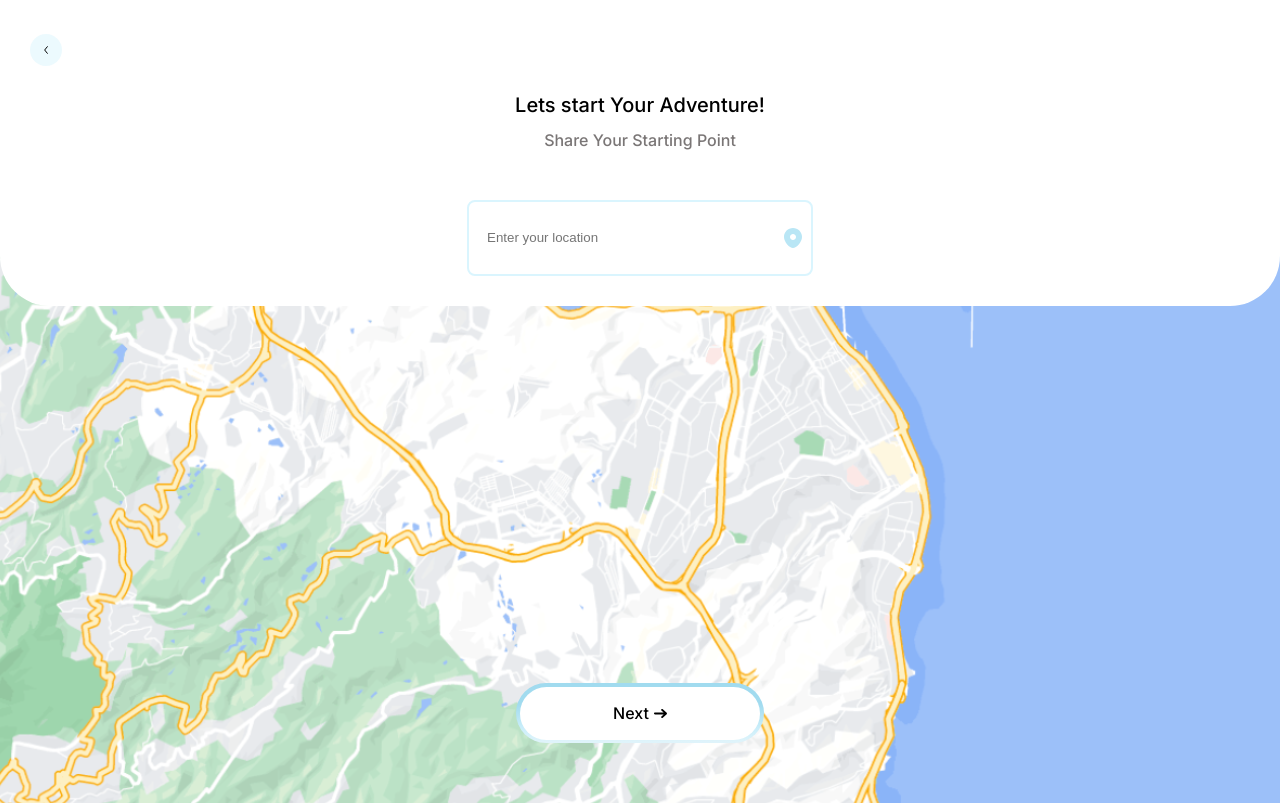
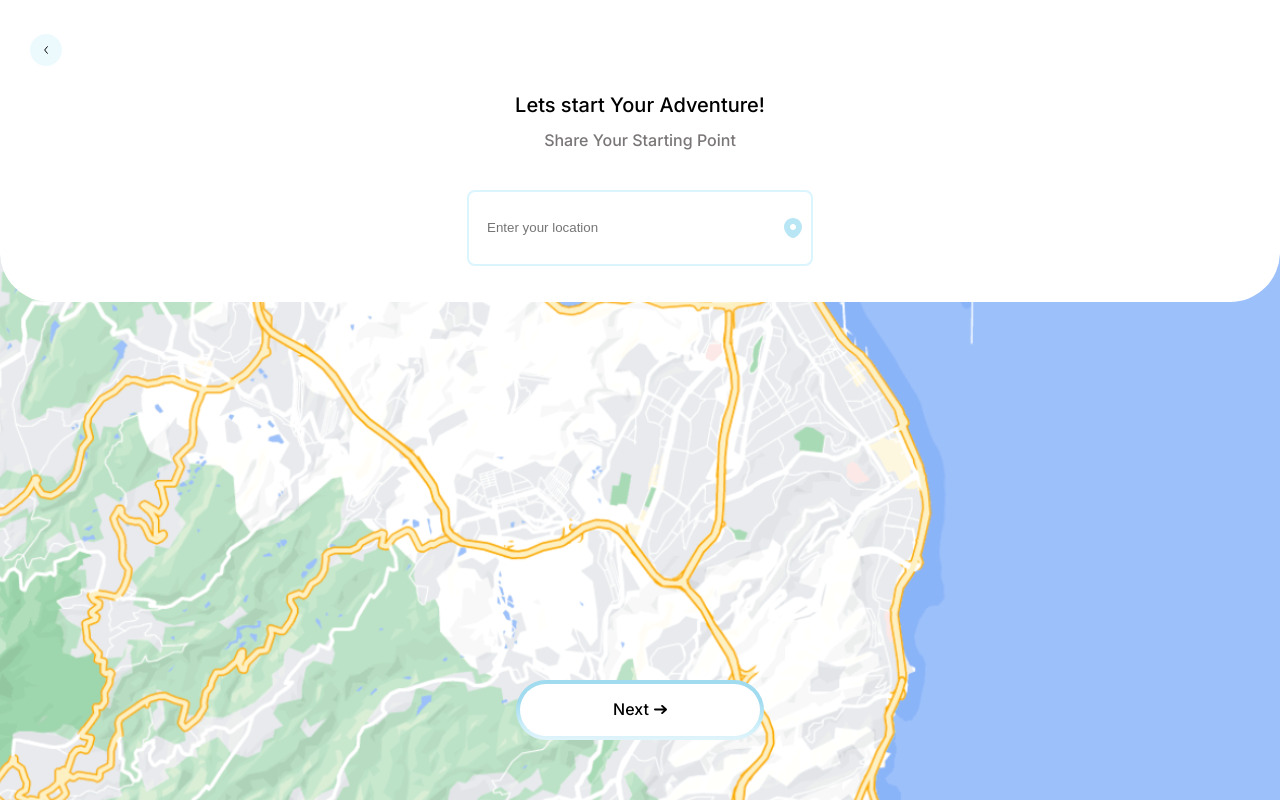
Before and after one commit to Scriptkidd98/keen-nextjs, a Next.js app: page /onboarding/location in a window 1280 px wide. Built offline with nearby package versions, Linux system fonts and the light colour scheme.

Commit message:
fixed location search div margin

```diff
--- a/src/app/onboarding/location/page.js
+++ b/src/app/onboarding/location/page.js
@@ -24,7 +24,6 @@ export default function Home() {
           <OnboardingHeader page={page} progressDisplay={false}/>
         </div>
 
-
         <div className="onboarding-body-upper-div" style={{marginTop: '23.400px'}}>
           <h1 className="onboarding-heading-text">Lets start Your Adventure!</h1>
           <p className="onboarding-info-text">Share Your Starting Point</p>
--- a/src/app/onboarding/location/page.module.css
+++ b/src/app/onboarding/location/page.module.css
@@ -19,7 +19,7 @@
     grid-template-columns: 1fr 24px;
     gap: 10px;
     align-items: center;
-    margin: 50px auto 30px auto;
+    margin: 40px auto 30px auto;
 }
 .locationicon {
     height: 24px;
```
